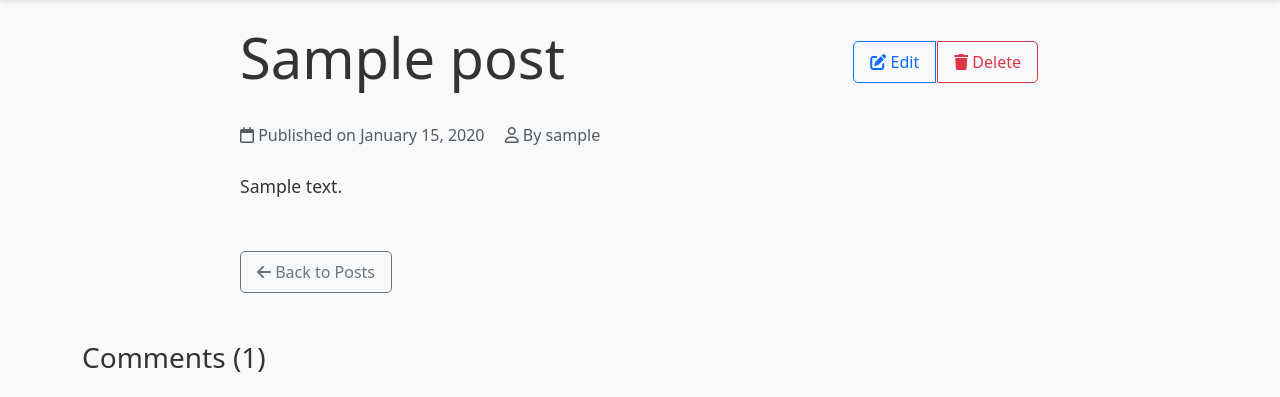
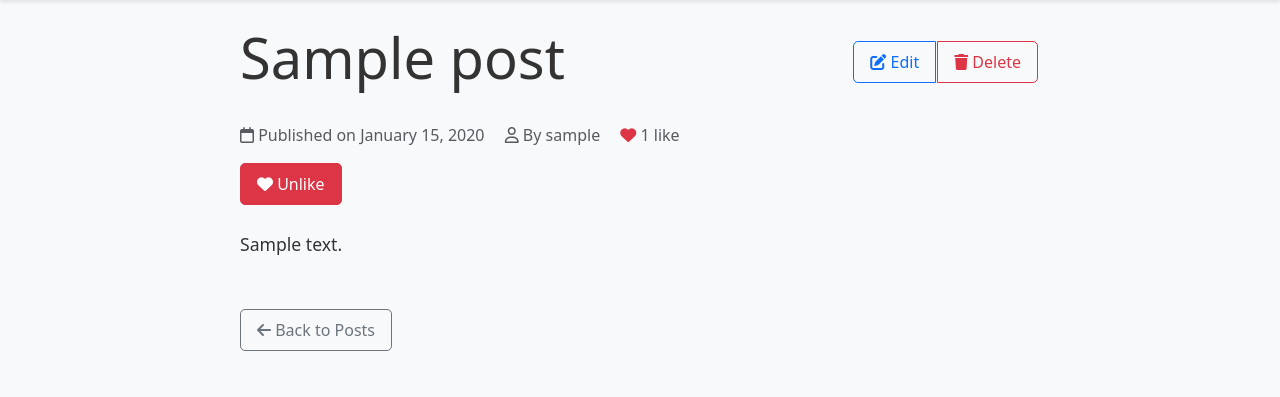
Before and after one commit to thesooge/blog-ai, a Django app: a page that uses templates/blog/post_detail.html in a window 1280 px wide. Shown: the part 62-459 px from the top of the page. Run offline with Django 5.2, Linux system fonts and the light colour scheme; a user stored in the database is signed in; tables that the repository leaves empty hold one stand-in row (values such as "Sample post"); some libraries are stand-ins or nearby versions.

Commit message:
add liking system

```diff
--- a/blog/models.py
+++ b/blog/models.py
@@ -2,6 +2,7 @@ from django.db import models
 from django.urls import reverse
 from django.conf import settings
 from openai import OpenAI
+from django.contrib.auth import get_user_model
 
 # Create your models here.
 
@@ -16,6 +17,13 @@ class Post(models.Model):
         on_delete=models.CASCADE,
         related_name='posts'
     )
+    likes = models.ManyToManyField(
+        get_user_model(),
+        related_name='liked_posts',
+        blank=True
+    )
+    def total_likes(self):
+        return self.likes.count()
 
     def __str__(self):
         return self.title
--- a/blog/urls.py
+++ b/blog/urls.py
@@ -1,5 +1,5 @@
 from django.urls import path
-from .views import PostListView, PostDetailView, PostCreateView, PostUpdateView, PostDeleteView , PostComments
+from .views import PostListView, PostDetailView, PostCreateView, PostUpdateView, PostDeleteView , PostComments, toggle_like
 
 urlpatterns = [
     path('', PostListView.as_view(), name='post_list'),
@@ -8,4 +8,5 @@ urlpatterns = [
     path('<slug:slug>/delete/', PostDeleteView.as_view(), name='post_delete'),
     path('<slug:slug>/', PostDetailView.as_view(), name='post_detail'),
     path('comment/<int:pk>',PostComments.as_view(), name='product-comment'),
+    path('like/<slug:slug>/', toggle_like, name='post_like'),
 ]
--- a/blog/views.py
+++ b/blog/views.py
@@ -1,8 +1,9 @@
 from django.urls import reverse, reverse_lazy
 from django.views import generic
-from django.shortcuts import get_object_or_404, render
+from django.shortcuts import get_object_or_404, render, redirect
 from django.contrib.auth.mixins import LoginRequiredMixin
 from django.contrib import messages
+from django.contrib.auth.decorators import login_required
 
 from .models import Post , Comment
 from .forms import CommentForm
@@ -73,3 +74,17 @@ class PostComments(generic.CreateView):
 
     def get_success_url(self):
         return reverse('post_detail', kwargs={'slug': self.object.post.slug})
+
+
+
+@login_required
+def toggle_like(request, slug):
+    post = get_object_or_404(Post, slug=slug)
+    user = request.user
+
+    if user in post.likes.all():
+        post.likes.remove(user)
+    else:
+        post.likes.add(user)
+
+    return redirect(post.get_absolute_url())
--- a/templates/blog/post_detail.html
+++ b/templates/blog/post_detail.html
@@ -19,12 +19,35 @@
         {% endif %}
     </div>
 
-    <div class="meta text-muted mb-4">
+    <div class="meta text-muted mb-3">
         <i class="far fa-calendar"></i> Published on {{ post.pub_date|date:"F j, Y" }}
         <span class="ms-3">
             <i class="far fa-user"></i> By {{ post.author.username }}
         </span>
+        <span class="ms-3">
+            <i class="fas fa-heart text-danger"></i> {{ post.total_likes }} like{{ post.total_likes|pluralize }}
+        </span>
     </div>
+
+    <!-- Like Button -->
+    {% if user.is_authenticated %}
+        <form action="{% url 'post_like' post.slug %}" method="post" class="mb-4">
+            {% csrf_token %}
+            {% if user in post.likes.all %}
+                <button type="submit" class="btn btn-danger">
+                    <i class="fas fa-heart"></i> Unlike
+                </button>
+            {% else %}
+                <button type="submit" class="btn btn-outline-danger">
+                    <i class="far fa-heart"></i> Like
+                </button>
+            {% endif %}
+        </form>
+    {% else %}
+        <div class="alert alert-warning mb-4">
+            <a href="{% url 'login' %}?next={{ request.path }}">Log in</a> to like this post.
+        </div>
+    {% endif %}
 
     <div class="blog-content">
         {{ post.body|linebreaks }}
--- a/templates/blog/post_list.html
+++ b/templates/blog/post_list.html
@@ -33,6 +33,9 @@
                 <p class="card-text">
                     <span class="badge bg-secondary mb-1">AI Summary</span><br>
                     {{ post.summary|truncatewords:40 }}
+                </p>
+                <p class="card-text mb-2">
+                    <i class="fas fa-heart text-danger"></i> {{ post.total_likes }} like{{ post.total_likes|pluralize }}
                 </p>
                 <div class="d-flex justify-content-between align-items-center">
                     <a href="{{ post.get_absolute_url }}" class="btn btn-outline-primary">Read More</a>
```
Also changed, not shown: blog/migrations/0005_post_likes.py (added).
